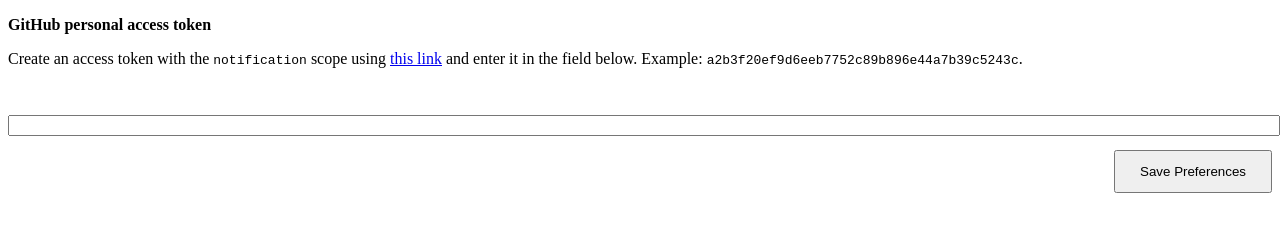
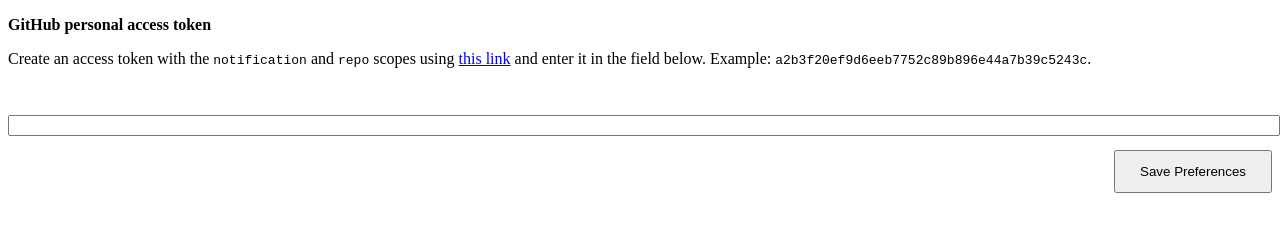
Before and after one commit to kumar303/github-focus, a browser extension: page options/options.html in a window 1280 px wide. Drawn offline with Linux system fonts and the light colour scheme.

Commit message:
Fix link for creating access tokens

```diff
--- a/options/options.html
+++ b/options/options.html
@@ -33,7 +33,7 @@
     <section>
       <p class="title"><b>GitHub personal access token</b></p>
       <p>
-      Create an access token with the <code>notification</code> scope using <a target="_blank" href="https://github.com/settings/tokens/new?scopes=notifications&description=GitHub%20Focus%20extension">this link</a> and enter it in the field below. Example: <code>a2b3f20ef9d6eeb7752c89b896e44a7b39c5243c</code>.
+        Create an access token with the <code>notification</code> and <code>repo</code> scopes using <a target="_blank" href="https://github.com/settings/tokens/new?scopes=notifications,repo&description=GitHub%20Focus%20extension">this link</a> and enter it in the field below. Example: <code>a2b3f20ef9d6eeb7752c89b896e44a7b39c5243c</code>.
       </p>
       <div class="info"><span></span>&nbsp;</div>
       <input type="text" class="optionValue">
```
